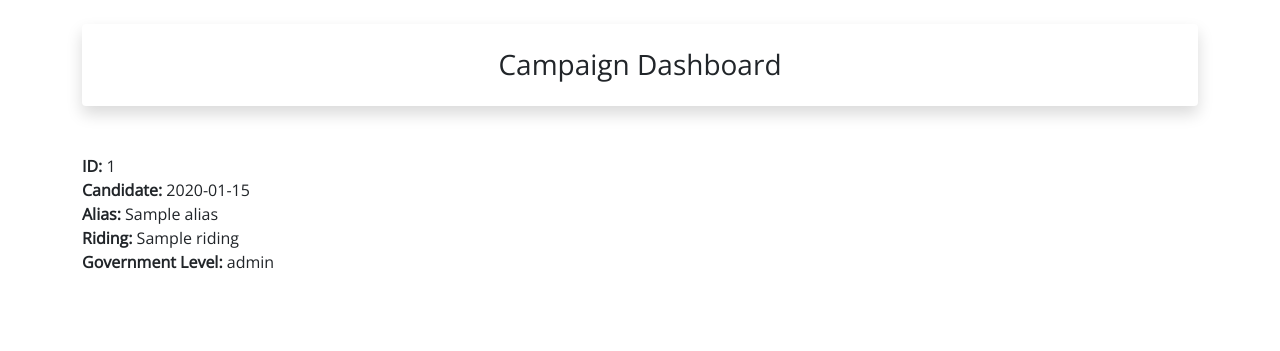
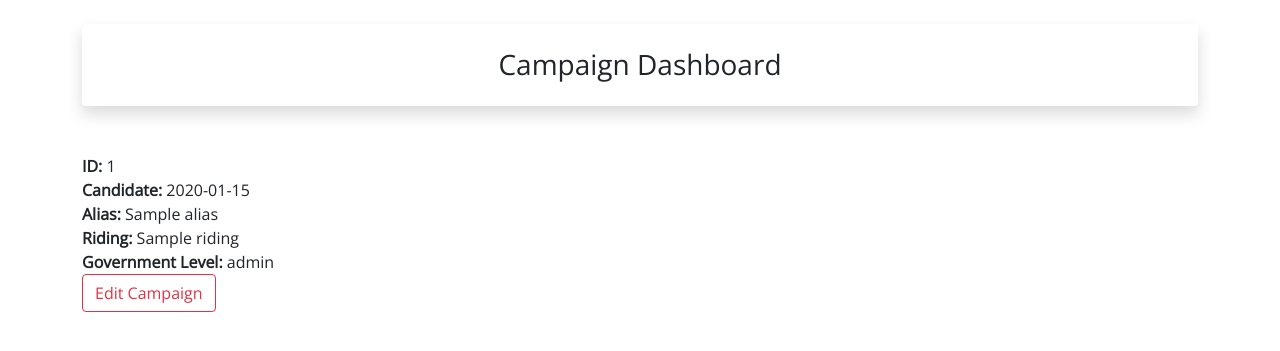
Before and after one commit to sai-sy/paymentWebApp, a Python web app: template website/templates/campaign/campaign_dashboard.html in a window 1280 px wide. Shown: the part 56-407 px from the top of the page. Run offline with Jinja, Linux system fonts and the light colour scheme; the template is opened without the code that fills it: most values are stand-ins (such as "Sample title", 1, 10 or a date in 2020); some libraries are stand-ins or nearby versions.

Commit message:
Updated Dashboards

```diff
--- a/website/campaign_route.py
+++ b/website/campaign_route.py
@@ -101,7 +101,6 @@ def campaign_update(id):
     form = CreateCampaignForm()
     campaign_to_update = Campaigns.query.get_or_404(id)
     choiceMath = [(str(u.id), str(u.first_name + ' ' + u.last_name)) for u in Users.query.order_by('first_name')]
-    form.admins.choices = choiceMath
     if form.validate_on_submit():
         campaign_to_update.candidate = request.form['candidate']
         campaign_to_update.alias = request.form['alias']
--- a/website/templates/campaign/campaign_dashboard.html
+++ b/website/templates/campaign/campaign_dashboard.html
@@ -8,7 +8,9 @@
 <strong>Candidate: </strong>{{ campaign.candidate }}<br/>
 <strong>Alias: </strong>{{ campaign.alias }}<br/>
 <strong>Riding: </strong>{{ campaign.riding }}<br/>
-<strong>Government Level: </strong>{{ campaign.gov_level }}<br><br>
+<strong>Government Level: </strong>{{ campaign.gov_level }}<br>
+<a href="{{url_for('campaign_route.campaign_update', id=campaign.id)}}"
+role="button" class="btn btn-outline-danger" >Edit Campaign</a><br><br>
 
 {%if (status == 'admin') or  (status == 'owner')%}
 <strong>Owner: </strong>{{ campaign.owner.first_name }} {{ campaign.owner.last_name }} - {{ campaign.owner.alias }}<br/>
@@ -16,21 +18,17 @@
 <strong>Canvass Rate: </strong>{{ campaign.default_canvass_rate }}<br/>
 <strong>Calling Rate: </strong>{{ campaign.default_calling_rate }}<br/>
 <strong>General Rate: </strong>{{ campaign.default_general_rate }}<br>
-<strong>Litdrop Rate: </strong>{{ campaign.default_general_rate }}<br>
+<strong>Litdrop Rate: </strong>{{ campaign.default_general_rate }}<br><br>
 
+<div>
 
+<a href="{{url_for('campaign_route.campaign_shift_list', id=campaign.id)}}"
+role="button" class="btn btn-outline-danger" >View Shifts</a>
 
-<td id="deleteTable">
-    <a href="{{url_for('campaign_route.campaign_shift_list', id=campaign.id)}}"
-    role="button" class="btn btn-outline-danger" >View Shifts</button></td>
+<a href="{{url_for('campaign_route.campaign_update', id=campaign.id)}}"
+role="button" class="btn btn-outline-danger" >View Admins</a>
 
-<td id="deleteTable">
-    <a href="{{url_for('campaign_route.campaign_update', id=campaign.id)}}"
-    role="button" class="btn btn-outline-danger" >View Admins</button></td>
-
-<td id="deleteTable">
-    <a href="{{url_for('campaign_route.campaign_update', id=campaign.id)}}"
-    role="button" class="btn btn-outline-danger" >Edit Campaign</button></td>
+</div>
 
 {%endif%}
 {% endblock %}
--- a/website/templates/campaign/campaign_list.html
+++ b/website/templates/campaign/campaign_list.html
@@ -1,4 +1,4 @@
 {%extends 'base.html'%}
 {% block content %}
-{%include '/lists/campaign_list_template.html'}
+{%include '/lists/campaign_list_content.html'%}
 {% endblock %}
--- a/website/templates/campaign/campaign_update.html
+++ b/website/templates/campaign/campaign_update.html
@@ -29,10 +29,6 @@
         {{ form.gov_level.label(class='form-label')}}
         {{ form.gov_level(class='form-control', value=campaign_to_update.gov_level)}}
         <br/>
-        {{ form.hidden_tag() }}
-        {{ form.admins.label(class='form-label')}}
-        {{ form.admins(class='form-control', value=campaign_to_update.admins)}}
-        <br/>
         {{ form.submit(class='btn btn-danger')}}
     </form>
 </div>
```
Also changed, not shown: website/helper_functions/narrow_campaigns.py (+6 -5 lines), website/templates/lists/campaign_list_content.html (+16 -11 lines).
